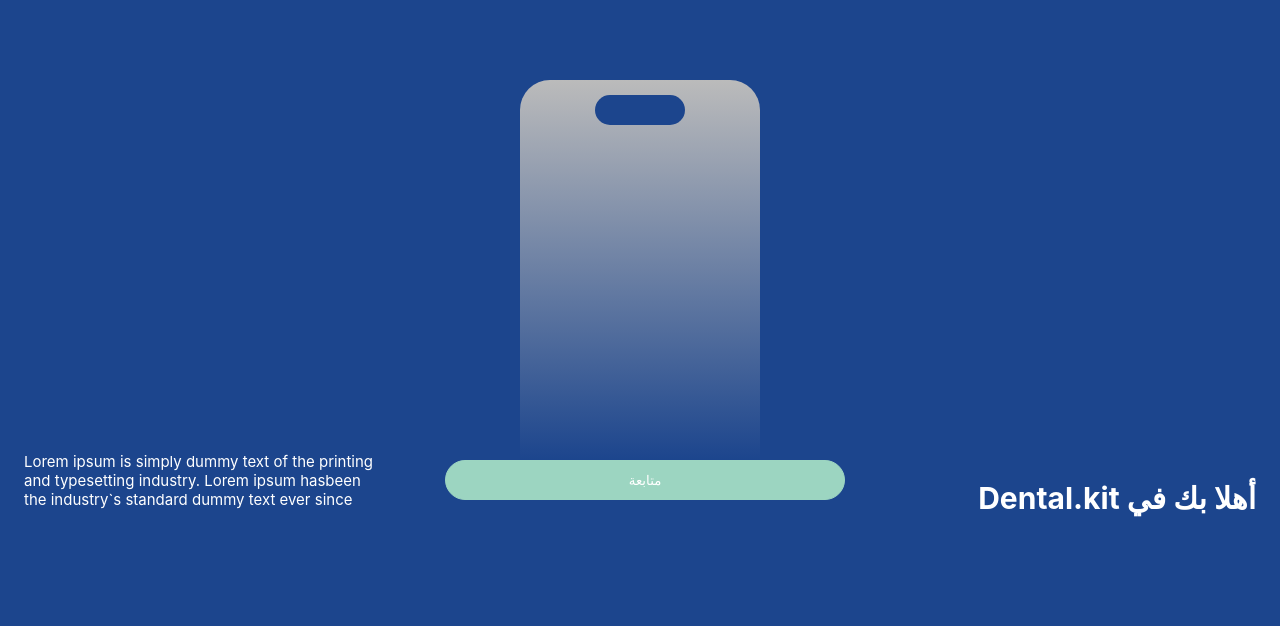
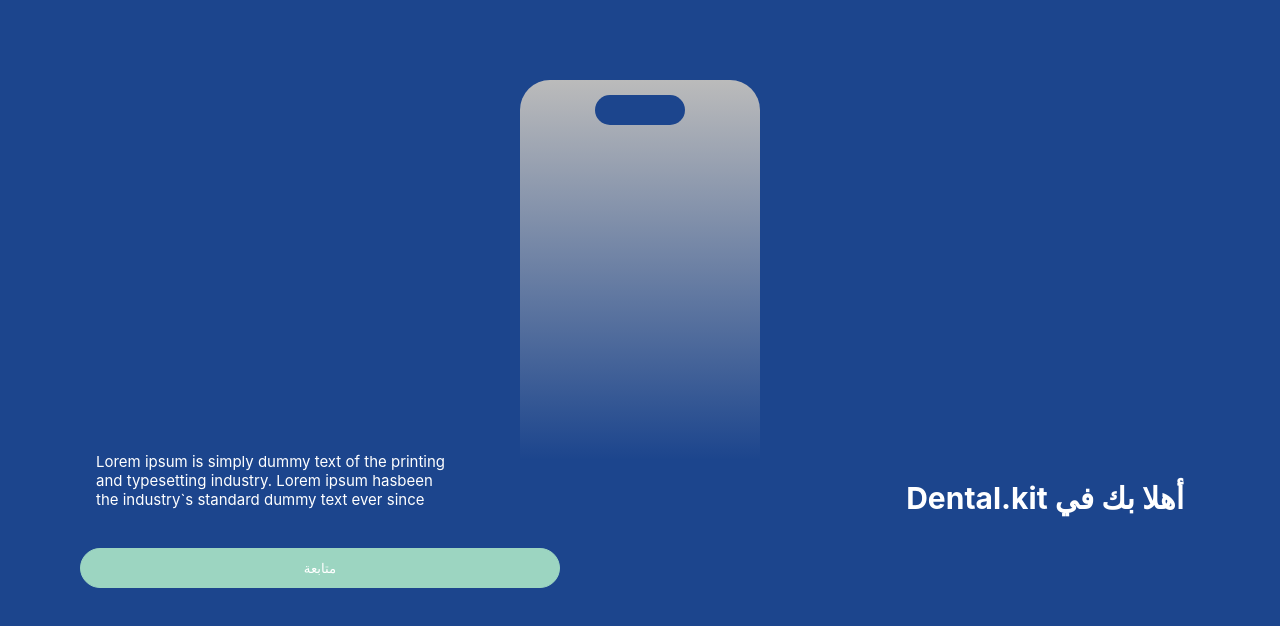
Before and after one commit to Nehad223/dsad, a React (Create React App) app: page /dsad/conformation in a window 1280 px wide. Shown: the top 626 px of the page. Built offline with nearby package versions, Linux system fonts and the light colour scheme.

Commit message:
dnasss32

```diff
--- a/src/components/All.css
+++ b/src/components/All.css
@@ -35,7 +35,7 @@
     justify-items: center;
   }
   .Card_Tag{
-    margin-right: 3vb;
+    margin-right: 12vb;
   }
   .Card_Title{
     font-size: 30px;
@@ -43,21 +43,22 @@
     color: white;
   }
   .Card_Par{
-    margin-left: 3vb;
+    margin-left: 12vb;
     margin-top: -1vh;
     color: white;
     float: left;
     font-size: 15px ;
   }
   .Card_Button{
-    width: 50vb !important;
+    width: 60vb !important;
     height: 40px !important;
     background-color: var(--second);
     color: white;
     text-align: center;
     border: solid 1px var(--second);
     border-radius: 70px !important;
-    margin-left: 9vb;
+    margin-left: 10vb;
+    margin-top: 3vh;
     margin-bottom: 2vh;
 
   }
```
